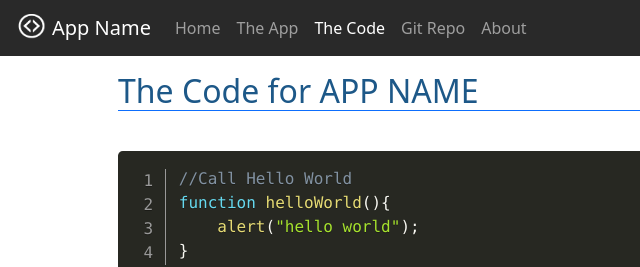
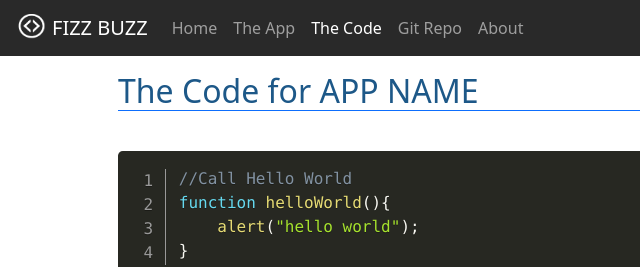
Before and after one commit to ScientistZero/FizzBuzz, a plain HTML site: page code.html in a window 1280 px wide. Shown: the top 267 px of the page, 0-640 px from the left. Drawn offline with nearby package versions, Linux system fonts and the light colour scheme.

Commit message:
Starting on Fizz Buzz

```diff
--- a/code.html
+++ b/code.html
@@ -24,7 +24,7 @@
     <nav class="navbar navbar-expand-md navbar-dark fixed-top">
         <div class="container-fluid">
             <a class="navbar-brand logoFont" href="#"><img src="img/Logo-Wht.png" alt="Chris Herzig Logo"
-                    class="d-inline-block align-text-top" width="40" height="25">App Name</a>
+                    class="d-inline-block align-text-top" width="40" height="25">FIZZ BUZZ</a>
             <button class="navbar-toggler" type="button" data-bs-toggle="collapse" data-bs-target="#navbarCollapse"
                 aria-controls="navbarCollapse" aria-expanded="false" aria-label="Toggle navigation">
                 <span class="navbar-toggler-icon"></span>
```
Also changed, not shown: app.html (+1 -1 lines), index.html (+2 -2 lines).
